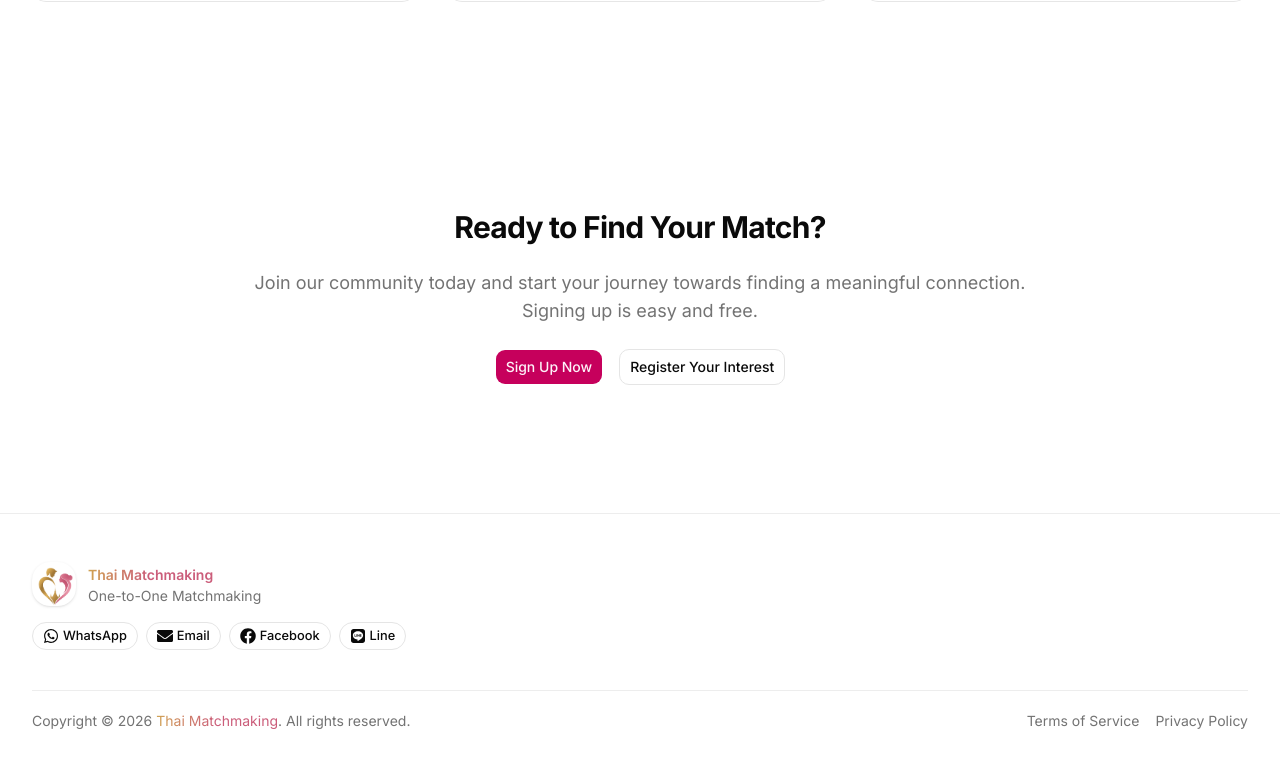
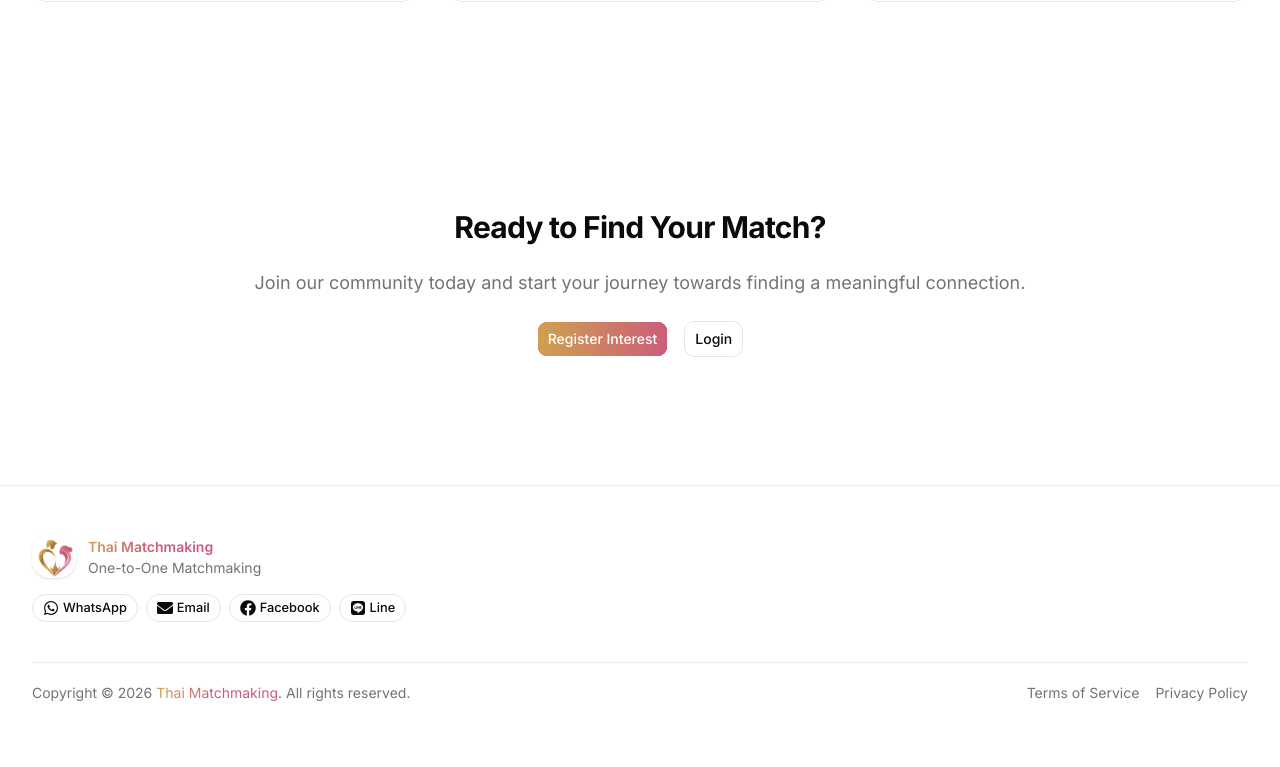
Before and after one commit to boboaungdev/thai-matchmaking, a Next.js app: page /about in a window 1280 px wide. Shown: the part 1234-2001 px from the top of the page. Built offline with nearby package versions, Linux system fonts and the light colour scheme.

Commit message:
finished about

```diff
--- a/app/about/page.tsx
+++ b/app/about/page.tsx
@@ -156,14 +156,14 @@ export default function AboutPage() {
           </h2>
           <p className="text-muted-foreground md:text-lg">
             Join our community today and start your journey towards finding a
-            meaningful connection. Signing up is easy and free.
+            meaningful connection.
           </p>
           <div className="flex flex-col gap-4 sm:flex-row sm:justify-center">
-            <Button asChild size="lg">
-              <Link href="/auth">Sign Up Now</Link>
+            <Button asChild size="lg" className="btn-gradient">
+              <Link href="/#register-interest">Register Interest</Link>
             </Button>
             <Button asChild size="lg" variant="outline">
-              <Link href="/register-interest">Register Your Interest</Link>
+              <Link href="">Login</Link>
             </Button>
           </div>
         </div>
--- a/app/globals.css
+++ b/app/globals.css
@@ -182,4 +182,9 @@
     background-size: 200% 200%;
     animation: bg-pan 10s ease-in-out infinite;
   }
+
+  .btn-gradient {
+    background-image: linear-gradient(to right, var(--gold), var(--pink));
+    color: white; /* Or another contrasting color */
+  }
 }
--- a/app/page.tsx
+++ b/app/page.tsx
@@ -37,7 +37,7 @@ export default function HomePage() {
               <Button
                 asChild
                 size="lg"
-                className="bg-gradient-to-r from-[#cfa14f] via-[#cb5d7a] to-[#cb5d7a] text-white"
+                className="btn-gradient"
               >
                 <Link href="#register-interest">Register Interest</Link>
               </Button>
```
